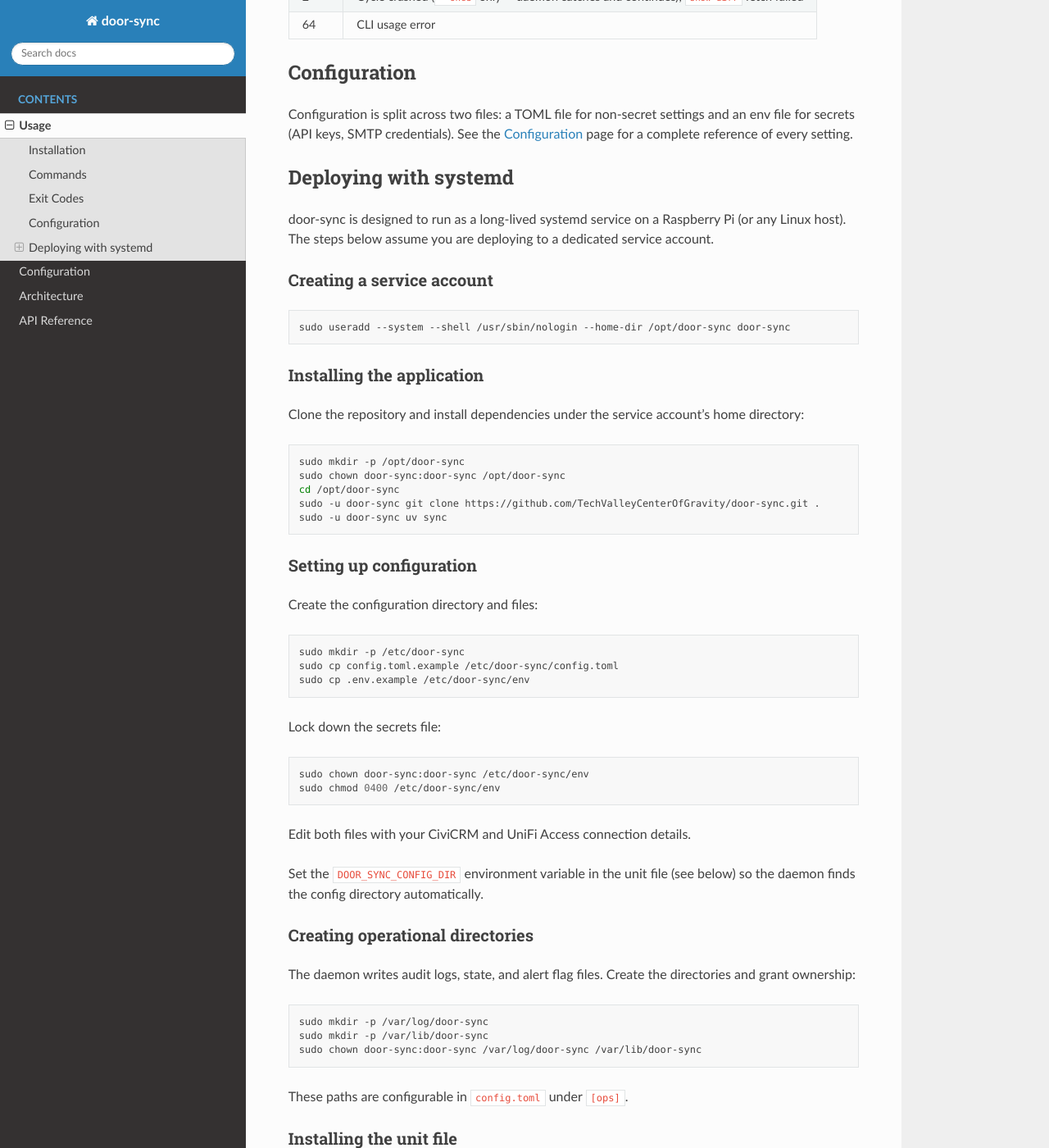
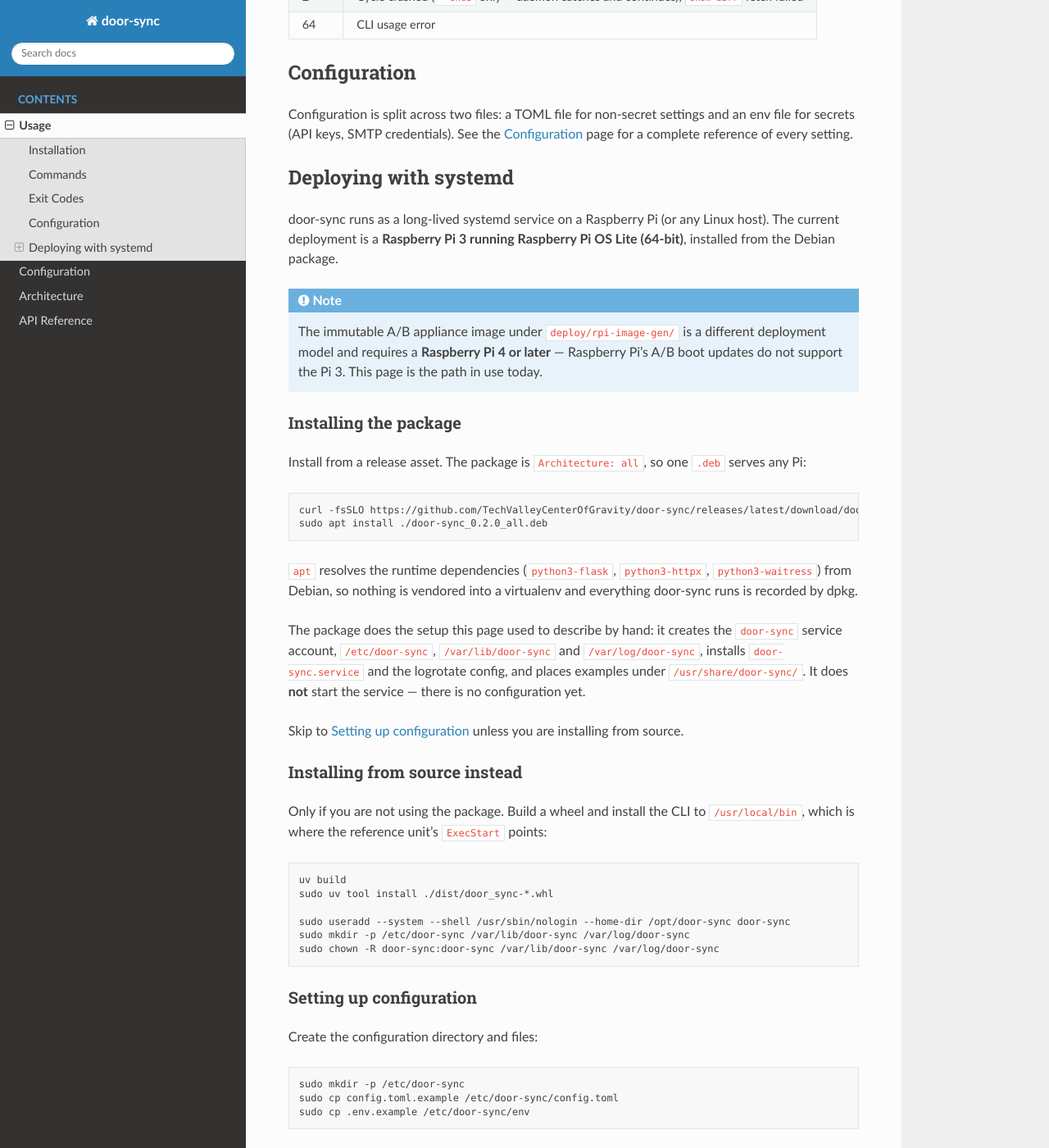
Before and after one commit to TechValleyCenterOfGravity/door-sync, a Sphinx documentation site: the page built from docs/usage.rst, in a window 1280 px wide and 1400 px high, scrolled down 1088 px. Shown: the whole window at 82% size. Built offline with Sphinx 7.4.7 and the Read the Docs theme 3.1.0, drawn with Linux system fonts in a browser that asks for light colours; some of the changed text lies outside the part shown.

Commit message:
docs: target a Pi 3 via the package; mark the appliance Pi 4+
Raspberry Pi's A/B boot documentation states the constraint twice: "the
recipient device must be a Raspberry Pi 4 or later". The tryboot slot flip
image-rota depends on is a bootloader feature the Pi 3 does not have, so
immutable root, two slots, rollback and OTA are all unavailable there.

CI cannot catch this -- the image builds on a runner that is not a Pi, so a
Pi 3 target would build cleanly and fail on the device. The requirement is
now stated in the appliance README, the runbook, and the config beside the
device layer, rather than being implicit in the hardware.

deploy/rpi-image-gen/ is kept intact for when the hardware moves. The
current deployment is a Pi 3 installed from the Debian package, so
docs/usage.rst had to become accurate: it documented a git-clone plus
`uv sync` into /opt/door-sync, which predates the package and disagreed
with the unit's ExecStart. It now leads with the .deb -- which creates the
service account, directories, unit and logrotate config itself -- and keeps
the source install as a clearly-marked alternative.

Also closes the last known gap in the appliance README: nothing documented
installing cloudflared, while the manual path shipped a unit for it. That
was tolerable when the appliance was the deployment target and the image
installed it; with the Pi 3 path live, the webhook is unreachable without
it and door-sync's own logs stay silent, because the request never
arrives. Documented with the same pinned version and SHA256 the appliance
layer verifies, and with why `cloudflared service install` is not used.

Docs build clean under -W.

Co-Authored-By: Claude Opus 5 (1M context) <noreply@anthropic.com>

```diff
--- a/docs/usage.rst
+++ b/docs/usage.rst
@@ -64,30 +64,56 @@ and an env file for secrets (API keys, SMTP credentials). See the
 Deploying with systemd
 ----------------------
 
-door-sync is designed to run as a long-lived systemd service on a Raspberry Pi
-(or any Linux host). The steps below assume you are deploying to a dedicated
-service account.
+door-sync runs as a long-lived systemd service on a Raspberry Pi (or any Linux
+host). The current deployment is a **Raspberry Pi 3 running Raspberry Pi OS
+Lite (64-bit)**, installed from the Debian package.
 
-Creating a service account
-^^^^^^^^^^^^^^^^^^^^^^^^^^
+.. note::
+
+   The immutable A/B appliance image under ``deploy/rpi-image-gen/`` is a
+   different deployment model and requires a **Raspberry Pi 4 or later** —
+   Raspberry Pi's A/B boot updates do not support the Pi 3. This page is the
+   path in use today.
+
+Installing the package
+^^^^^^^^^^^^^^^^^^^^^^
+
+Install from a release asset. The package is ``Architecture: all``, so one
+``.deb`` serves any Pi:
 
 .. code-block:: bash
 
-   sudo useradd --system --shell /usr/sbin/nologin --home-dir /opt/door-sync door-sync
+   curl -fsSLO https://github.com/TechValleyCenterOfGravity/door-sync/releases/latest/download/door-sync_0.2.0_all.deb
+   sudo apt install ./door-sync_0.2.0_all.deb
 
-Installing the application
-^^^^^^^^^^^^^^^^^^^^^^^^^^
+``apt`` resolves the runtime dependencies (``python3-flask``, ``python3-httpx``,
+``python3-waitress``) from Debian, so nothing is vendored into a virtualenv and
+everything door-sync runs is recorded by dpkg.
 
-Clone the repository and install dependencies under the service account's home
-directory:
+The package does the setup this page used to describe by hand: it creates the
+``door-sync`` service account, ``/etc/door-sync``, ``/var/lib/door-sync`` and
+``/var/log/door-sync``, installs ``door-sync.service`` and the logrotate
+config, and places examples under ``/usr/share/door-sync/``. It does **not**
+start the service — there is no configuration yet.
+
+Skip to :ref:`setting-up-configuration` unless you are installing from source.
+
+Installing from source instead
+^^^^^^^^^^^^^^^^^^^^^^^^^^^^^^
+
+Only if you are not using the package. Build a wheel and install the CLI to
+``/usr/local/bin``, which is where the reference unit's ``ExecStart`` points:
 
 .. code-block:: bash
 
-   sudo mkdir -p /opt/door-sync
-   sudo chown door-sync:door-sync /opt/door-sync
-   cd /opt/door-sync
-   sudo -u door-sync git clone https://github.com/TechValleyCenterOfGravity/door-sync.git .
-   sudo -u door-sync uv sync
+   uv build
+   sudo uv tool install ./dist/door_sync-*.whl
+
+   sudo useradd --system --shell /usr/sbin/nologin --home-dir /opt/door-sync door-sync
+   sudo mkdir -p /etc/door-sync /var/lib/door-sync /var/log/door-sync
+   sudo chown -R door-sync:door-sync /var/lib/door-sync /var/log/door-sync
+
+.. _setting-up-configuration:
 
 Setting up configuration
 ^^^^^^^^^^^^^^^^^^^^^^^^
@@ -129,12 +155,16 @@ These paths are configurable in ``config.toml`` under ``[ops]``.
 Installing the unit file
 ^^^^^^^^^^^^^^^^^^^^^^^^
 
-A reference unit file is provided in the repository at
-``deploy/door-sync.service``. Copy it into place:
+The package installs the unit at ``/usr/lib/systemd/system/door-sync.service``
+with ``ExecStart=/usr/bin/door-sync``; there is nothing to copy. Skip to
+enabling it below.
+
+For a source install, copy the reference unit from the repository — it points
+``ExecStart`` at ``/usr/local/bin/door-sync``, matching ``uv tool install``:
 
 .. code-block:: bash
 
-   sudo cp /opt/door-sync/deploy/door-sync.service /etc/systemd/system/
+   sudo cp deploy/door-sync.service /etc/systemd/system/
 
 The unit file contents:
 
@@ -177,13 +207,78 @@ The audit log at ``/var/log/door-sync/audit.jsonl`` grows over time. It is
 compatible with logrotate's ``copytruncate`` strategy (the daemon opens the
 file in append mode per write, with no long-lived file handle).
 
-A reference logrotate config is provided at ``deploy/door-sync.logrotate``.
-Copy it into place:
+The package installs this at ``/etc/logrotate.d/door-sync`` already. For a
+source install, copy the reference config from the repository:
 
 .. code-block:: bash
 
-   sudo cp /opt/door-sync/deploy/door-sync.logrotate /etc/logrotate.d/door-sync
+   sudo cp deploy/door-sync.logrotate /etc/logrotate.d/door-sync
 
 The logrotate config contents:
 
 .. literalinclude:: ../deploy/door-sync.logrotate
+
+
+Installing cloudflared
+^^^^^^^^^^^^^^^^^^^^^^
+
+Only needed if the webhook receiver is enabled. The receiver binds to loopback
+and is reached through a Cloudflare Tunnel, so CiviCRM deliveries arrive via
+``cloudflared`` rather than an open inbound port.
+
+Install from Cloudflare's official ``.deb`` rather than their apt repository:
+the repo floats, and a pinned package is what the appliance image installs too,
+so both paths run the same binary. The package installs to
+``/usr/bin/cloudflared`` and ships no unit of its own.
+
+.. code-block:: bash
+
+   curl -fsSLo cloudflared.deb \
+     https://github.com/cloudflare/cloudflared/releases/download/2026.9.1/cloudflared-linux-arm64.deb
+   echo "2a870d5bf6ea74d16c0923b804eabbf4943f1fd7c63a5c20fd41cc66b629c725  cloudflared.deb" \
+     | sha256sum -c -
+   sudo apt install ./cloudflared.deb
+   cloudflared --version
+
+The checksum is the same pin the appliance layer verifies
+(``deploy/rpi-image-gen/layer/cloudflared.yaml``). Change the version and the
+checksum together; they are per-release.
+
+Create the service account and the config directory. ``cloudflared`` must be
+able to read its own credentials, so the directory is owned by it:
+
+.. code-block:: bash
+
+   sudo useradd --system --shell /usr/sbin/nologin --no-create-home cloudflared
+   sudo install -d -m0750 -o cloudflared -g cloudflared /etc/cloudflared
+
+Create the tunnel and place ``config.yml`` and the credentials JSON in
+``/etc/cloudflared/``, following Cloudflare's tunnel documentation. Point the
+ingress rule at the webhook's loopback address — ``127.0.0.1:8787`` by default,
+matching ``webhook.port`` in ``config.toml``.
+
+A reference unit is provided at ``deploy/cloudflared.service``. It runs the
+tunnel as the dedicated ``cloudflared`` account under ``NoNewPrivileges``,
+``ProtectSystem=strict`` and ``ProtectHome``, rather than as root:
+
+.. code-block:: bash
+
+   sudo cp deploy/cloudflared.service /etc/systemd/system/
+   sudo systemctl daemon-reload
+   sudo systemctl enable --now cloudflared
+
+.. note::
+
+   Do not use ``cloudflared service install``. It generates a unit at run time
+   that runs the tunnel as **root** and expects config at
+   ``$HOME/.cloudflared/config.yml``. Passing ``--config /etc/cloudflared/config.yml``
+   is Cloudflare's own documented override, so the unit here is declarative
+   rather than generated, and unprivileged.
+
+If webhook deliveries stop arriving, check the tunnel first — door-sync's logs
+will say nothing at all, because the request never reaches it:
+
+.. code-block:: bash
+
+   sudo systemctl status cloudflared
+   sudo journalctl -u cloudflared -n 50
```
Also changed, not shown: deploy/rpi-image-gen/RUNBOOK.md (+5 -0 lines), deploy/rpi-image-gen/README.md, 1 other file.
